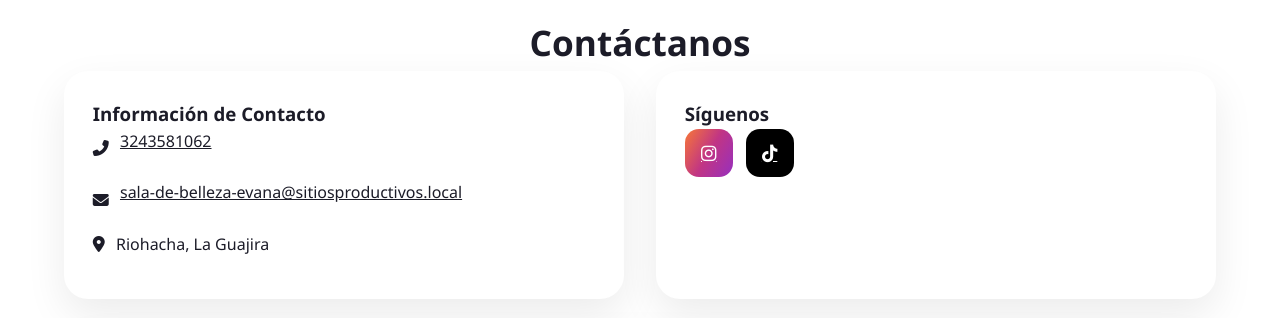
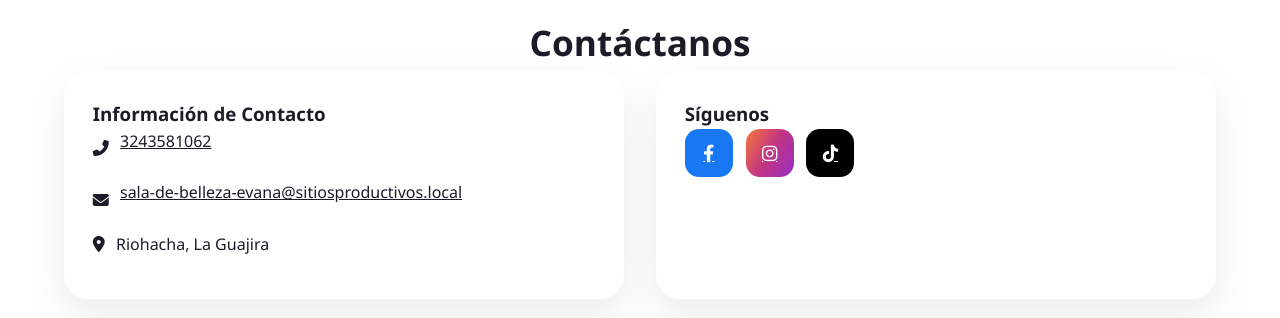
Before and after one commit to ReconvencionLaboralGuajira/sala-de-belleza-evana-46, a plain HTML site: page index.html in a window 1280 px wide. Shown: the part 2320-2638 px from the top of the page. Drawn offline with Linux system fonts and the light colour scheme; no server answers.

Commit message:
Publish site

```diff
--- a/index.html
+++ b/index.html
@@ -220,6 +220,10 @@
                     <h3>Síguenos</h3>
                     <div class="social-links">
 
+                        <a href="https://www.facebook.com/profile.php?id=61584650000299" target="_blank" rel="noopener" class="social-icon fb">
+                            <i class="fab fa-facebook-f"></i>
+                        </a>
+
 
                         <a href="https://www.instagram.com/saladebelleza_evana/" target="_blank" rel="noopener" class="social-icon ig">
                             <i class="fab fa-instagram"></i>
```
